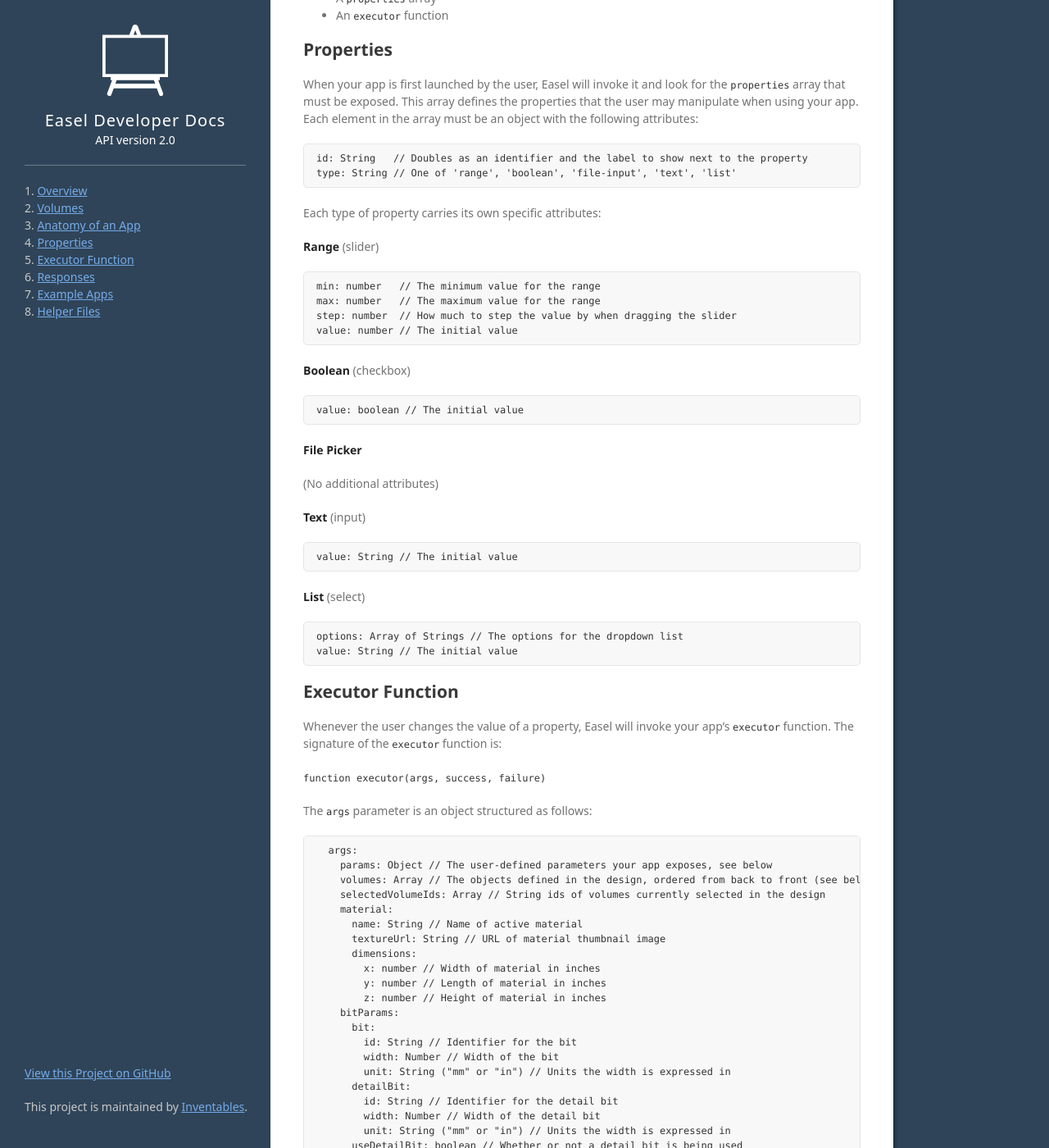
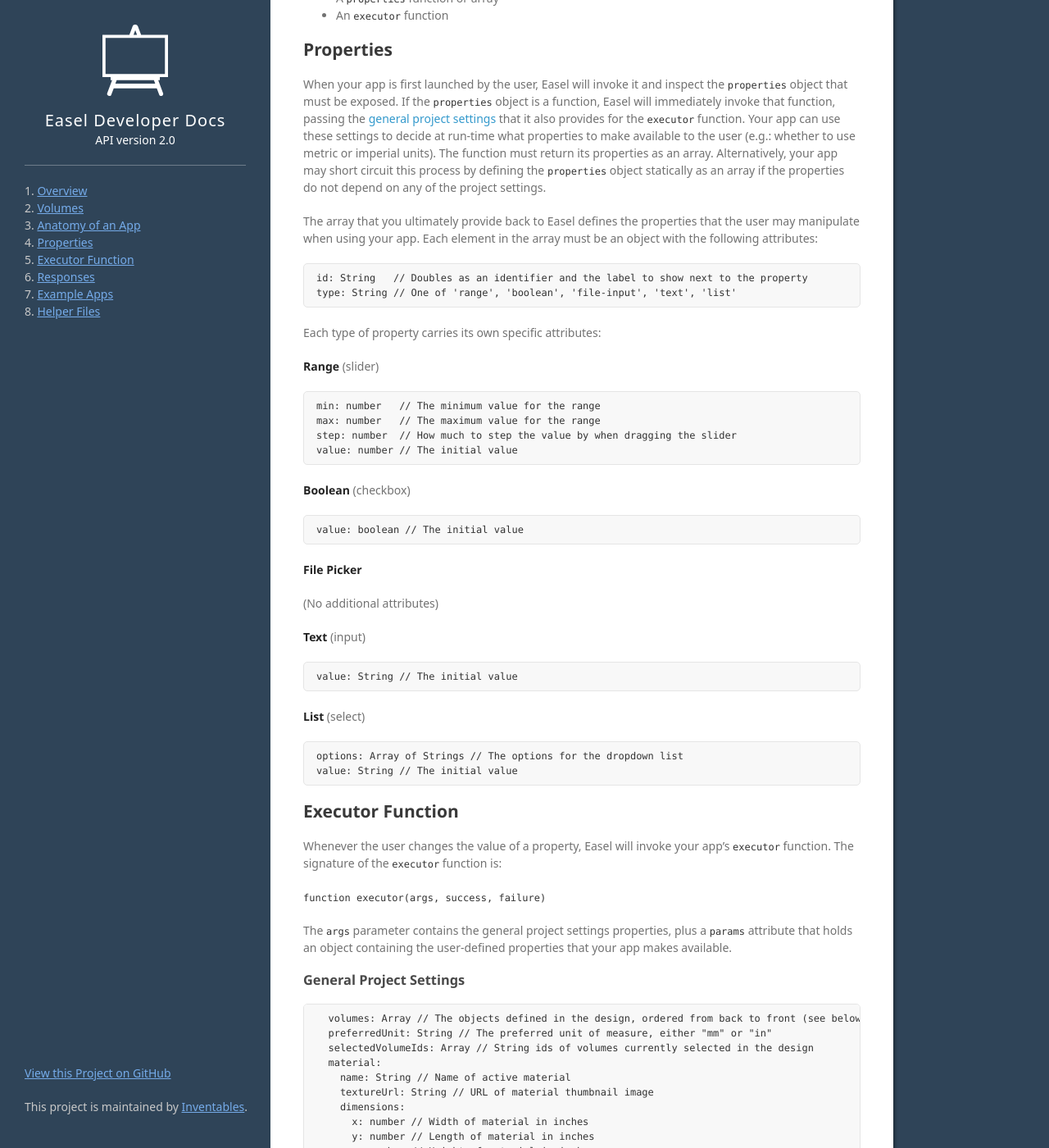
Before and after one commit to inventables/easel-dev, a Jekyll site: the page built from index.md, in a window 1280 px wide and 1400 px high, scrolled down 1285 px. Shown: the whole window at 82% size. Built offline with Jekyll 4.4.1, drawn with Linux system fonts in a browser that asks for light colours; some web fonts are replaced; some of the changed text lies outside the part shown.

Commit message:
Add documentation for declaring properties at run-time

````diff
--- a/index.md
+++ b/index.md
@@ -22,12 +22,14 @@ Your app will send `volume` objects back to Easel, telling Easel what objects to
 
 Every Easel app is a single javascript file that must export the following:
 
-- A `properties` array
+- A `properties` function or array
 - An `executor` function
 
 ## <a name="properties"></a> Properties
 
-When your app is first launched by the user, Easel will invoke it and look for the `properties` array that must be exposed. This array defines the properties that the user may manipulate when using your app. Each element in the array must be an object with the following attributes:
+When your app is first launched by the user, Easel will invoke it and inspect the `properties` object that must be exposed. If the `properties` object is a function, Easel will immediately invoke that function, passing the [general project settings](#general-project-settings) that it also provides for the `executor` function. Your app can use these settings to decide at run-time what properties to make available to the user (e.g.: whether to use metric or imperial units). The function must return its properties as an array. Alternatively, your app may short circuit this process by defining the `properties` object statically as an array if the properties do not depend on any of the project settings.
+
+The array that you ultimately provide back to Easel defines the properties that the user may manipulate when using your app. Each element in the array must be an object with the following attributes:
 
 ```
 id: String   // Doubles as an identifier and the label to show next to the property
@@ -75,35 +77,37 @@ Whenever the user changes the value of a property, Easel will invoke your app's
 
 `function executor(args, success, failure)`
 
-The `args` parameter is an object structured as follows:
+The `args` parameter contains the general project settings properties, plus a `params` attribute that holds an object containing the user-defined properties that your app makes available.
+
+
+### <a name="general-project-settings"></a> General Project Settings
 
 
 ```
-  args:
-    params: Object // The user-defined parameters your app exposes, see below
-    volumes: Array // The objects defined in the design, ordered from back to front (see below for more)
-    selectedVolumeIds: Array // String ids of volumes currently selected in the design
-    material:
-      name: String // Name of active material
-      textureUrl: String // URL of material thumbnail image
-      dimensions:
-        x: number // Width of material in inches
-        y: number // Length of material in inches
-        z: number // Height of material in inches
-    bitParams:
-      bit:
-        id: String // Identifier for the bit
-        width: Number // Width of the bit
-        unit: String ("mm" or "in") // Units the width is expressed in
-      detailBit:
-        id: String // Identifier for the detail bit
-        width: Number // Width of the detail bit
-        unit: String ("mm" or "in") // Units the width is expressed in
-      useDetailBit: boolean // Whether or not a detail bit is being used
+  volumes: Array // The objects defined in the design, ordered from back to front (see below for more)
+  preferredUnit: String // The preferred unit of measure, either "mm" or "in"
+  selectedVolumeIds: Array // String ids of volumes currently selected in the design
+  material:
+    name: String // Name of active material
+    textureUrl: String // URL of material thumbnail image
+    dimensions:
+      x: number // Width of material in inches
+      y: number // Length of material in inches
+      z: number // Height of material in inches
+  bitParams:
+    bit:
+      id: String // Identifier for the bit
+      width: Number // Width of the bit
+      unit: String ("mm" or "in") // Units the width is expressed in
+    detailBit:
+      id: String // Identifier for the detail bit
+      width: Number // Width of the detail bit
+      unit: String ("mm" or "in") // Units the width is expressed in
+    useDetailBit: boolean // Whether or not a detail bit is being used
 ```
 
 
-The `params` object will have a shape matching the properties that your app gives the user to manipulate. For example, if you make two Number properties named `Width` and `Height` available, then you would receive a params object like this:
+The `args` parameter will also include a `params` object will have a shape matching the properties that your app gives the user to manipulate. For example, if you make two Number properties named `Width` and `Height` available, then you would receive a params object like this:
 
 ```
 params:
````
